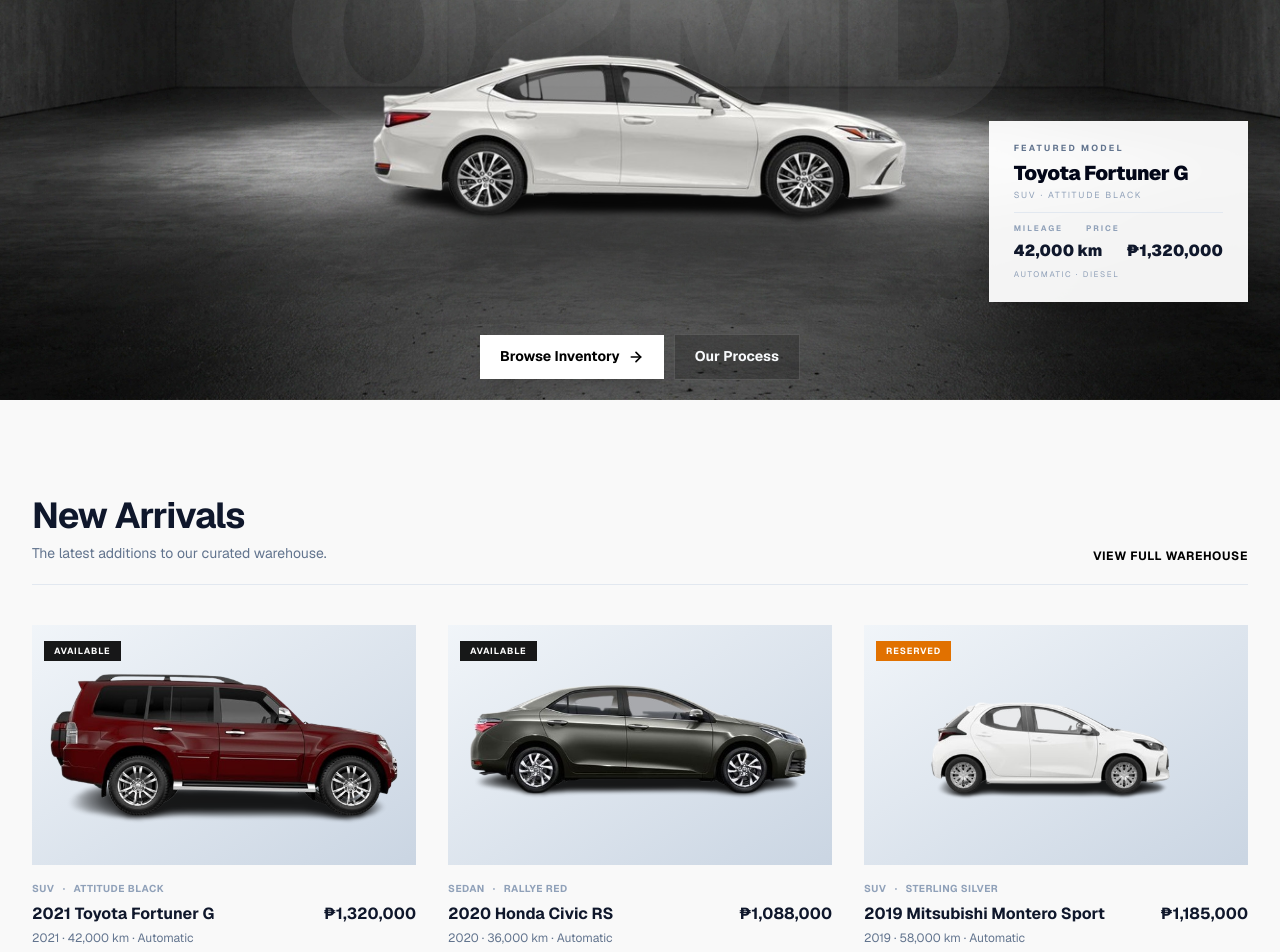
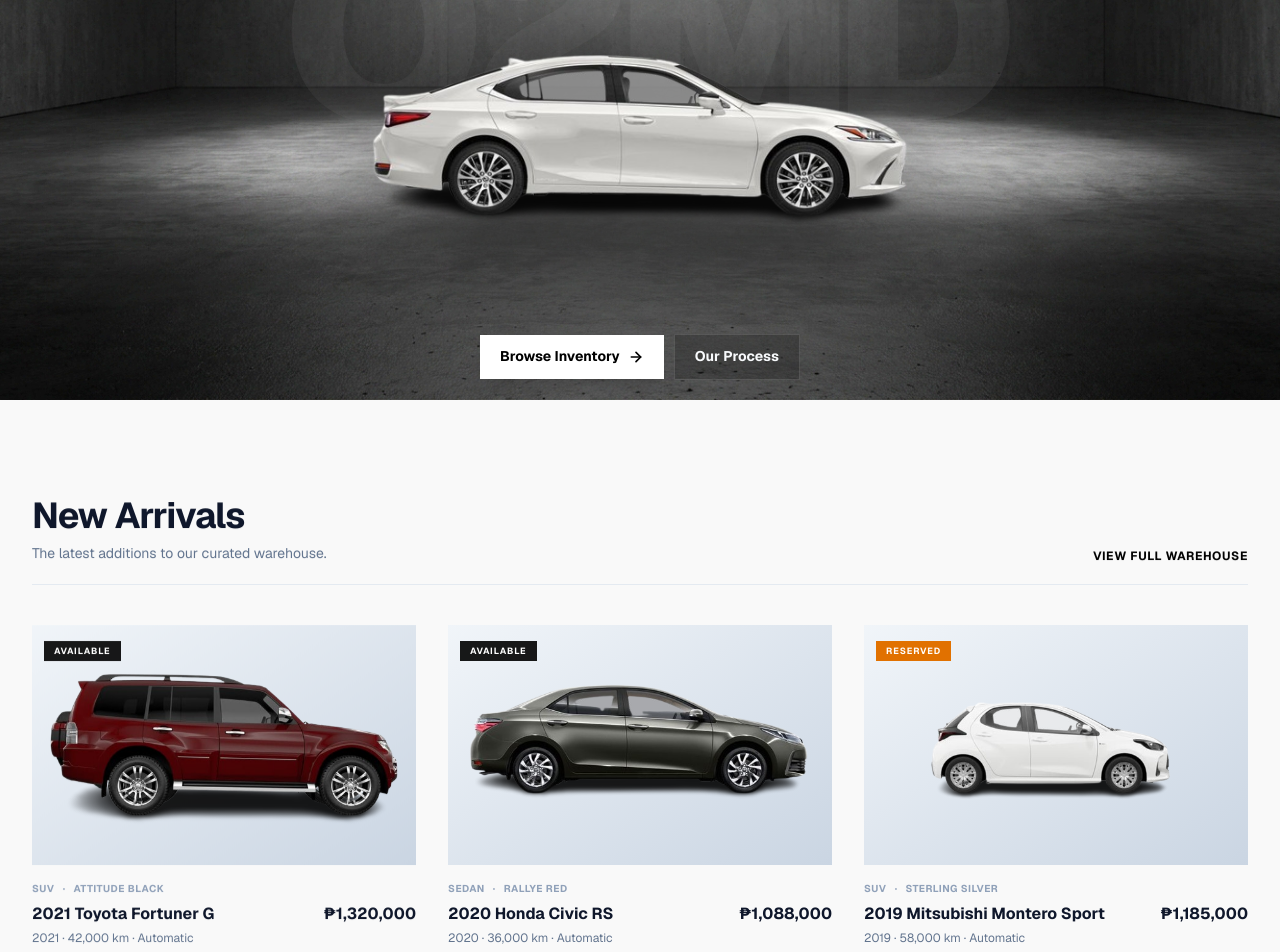
Before and after one commit to Jdomelaurente/o2mackdrive-branding, a Next.js app: page / in a window 1280 px wide. Shown: the part 400-1352 px from the top of the page. Built offline with nearby package versions, Linux system fonts and the light colour scheme.

Commit message:
Update: homepage, cars, contact, financing, sell-trade pages with new UI components and styling

```diff
--- a/src/app/cars/page.tsx
+++ b/src/app/cars/page.tsx
@@ -1,6 +1,7 @@
 import type { Metadata } from "next";
 import { CarFilters } from "@/components/cars/CarFilters";
 import { Container } from "@/components/ui/Container";
+import { Reveal } from "@/components/ui/Reveal";
 import { SectionHeader } from "@/components/ui/SectionHeader";
 import { cars } from "@/data/cars";
 
@@ -20,6 +21,7 @@
   return (
     <section className="bg-white -mt-20 pt-28 pb-20 text-black min-h-screen md:-mt-28 md:pt-36 sm:pb-42">
       <Container>
+        <Reveal direction="up">
           <div className="border-b border-slate-200 pb-8">
             <h1 className="text-4xl font-black tracking-tight text-slate-950 sm:text-5xl uppercase">
               The Collection.
@@ -30,9 +32,12 @@
               </p>
             </div>
           </div>
+        </Reveal>
+        <Reveal direction="up" delay={150}>
           <div className="mt-8 sm:mt-10">
             <CarFilters cars={cars} initialSearch={initialSearch} />
           </div>
+        </Reveal>
       </Container>
     </section>
   );
--- a/src/app/globals.css
+++ b/src/app/globals.css
@@ -337,36 +337,36 @@
   outline-offset: 4px;
 }
 
-/* Flip animations */
+/* Flip animations — 3D card flip */
 
 @keyframes flip-out {
   0% {
-    transform: rotateY(0deg);
+    transform: perspective(600px) rotateY(0deg);
     opacity: 1;
   }
   100% {
-    transform: rotateY(90deg);
+    transform: perspective(600px) rotateY(-90deg);
     opacity: 0;
   }
 }
 
 @keyframes flip-in {
   0% {
-    transform: rotateY(-90deg);
+    transform: perspective(600px) rotateY(90deg);
     opacity: 0;
   }
   100% {
-    transform: rotateY(0deg);
+    transform: perspective(600px) rotateY(0deg);
     opacity: 1;
   }
 }
 
 .animate-flip-out {
-  animation: flip-out 150ms ease-in forwards;
+  animation: flip-out 220ms cubic-bezier(0.4, 0, 1, 1) forwards;
 }
 
 .animate-flip-in {
-  animation: flip-in 150ms ease-out forwards;
+  animation: flip-in 260ms cubic-bezier(0, 0, 0.2, 1) forwards;
 }
 
 /* Car slide animations */
@@ -375,10 +375,12 @@
   0% {
     transform: translateX(0) scale(1);
     opacity: 1;
+    filter: blur(0px);
   }
   100% {
-    transform: translateX(-60px) scale(0.95);
+    transform: translateX(-80px) scale(0.92);
     opacity: 0;
+    filter: blur(3px);
   }
 }
 
@@ -386,50 +388,125 @@
   0% {
     transform: translateX(0) scale(1);
     opacity: 1;
+    filter: blur(0px);
   }
   100% {
-    transform: translateX(60px) scale(0.95);
+    transform: translateX(80px) scale(0.92);
     opacity: 0;
+    filter: blur(3px);
   }
 }
 
 @keyframes car-in-right {
   0% {
-    transform: translateX(60px) scale(0.95);
+    transform: translateX(80px) scale(0.92);
     opacity: 0;
+    filter: blur(3px);
   }
   100% {
     transform: translateX(0) scale(1);
     opacity: 1;
+    filter: blur(0px);
   }
 }
 
 @keyframes car-in-left {
   0% {
-    transform: translateX(-60px) scale(0.95);
+    transform: translateX(-80px) scale(0.92);
     opacity: 0;
+    filter: blur(3px);
   }
   100% {
     transform: translateX(0) scale(1);
     opacity: 1;
+    filter: blur(0px);
   }
 }
 
 .animate-car-out-left {
-  animation: car-out-left 150ms ease-in forwards;
+  animation: car-out-left 220ms cubic-bezier(0.4, 0, 1, 1) forwards;
 }
 
 .animate-car-out-right {
-  animation: car-out-right 150ms ease-in forwards;
+  animation: car-out-right 220ms cubic-bezier(0.4, 0, 1, 1) forwards;
 }
 
 .animate-car-in-right {
-  animation: car-in-right 150ms ease-out forwards;
+  animation: car-in-right 300ms cubic-bezier(0, 0, 0.2, 1) forwards;
 }
 
 .animate-car-in-left {
-  animation: car-in-left 150ms ease-out forwards;
+  animation: car-in-left 300ms cubic-bezier(0, 0, 0.2, 1) forwards;
 }
+
+/* Custom reveal animations */
+.reveal-hidden {
+  opacity: 0;
+  transition: opacity 1000ms cubic-bezier(0.16, 1, 0.3, 1), transform 1000ms cubic-bezier(0.16, 1, 0.3, 1);
+  will-change: transform, opacity;
+}
+.reveal-hidden.reveal-up {
+  transform: translateY(30px);
+}
+.reveal-hidden.reveal-down {
+  transform: translateY(-30px);
+}
+.reveal-hidden.reveal-left {
+  transform: translateX(-30px);
+}
+.reveal-hidden.reveal-right {
+  transform: translateX(30px);
+}
+.reveal-hidden.reveal-scale {
+  transform: scale(0.95);
+}
+
+.reveal-visible {
+  opacity: 1 !important;
+  transform: translate(0) scale(1) !important;
+}
+
+/* Page load keyframe animations */
+@keyframes fadeInUp {
+  from {
+    opacity: 0;
+    transform: translateY(24px);
+  }
+  to {
+    opacity: 1;
+    transform: translateY(0);
+  }
+}
+
+@keyframes fadeInScale {
+  from {
+    opacity: 0;
+    transform: scale(0.96);
+  }
+  to {
+    opacity: 1;
+    transform: scale(1);
+  }
+}
+
+.animate-fade-in-up {
+  animation: fadeInUp 800ms cubic-bezier(0.16, 1, 0.3, 1) forwards;
+  opacity: 0; /* starts hidden before animation triggers */
+}
+
+.animate-fade-in-scale {
+  animation: fadeInScale 900ms cubic-bezier(0.16, 1, 0.3, 1) forwards;
+  opacity: 0; /* starts hidden before animation triggers */
+}
+
+/* Delay classes */
+.delay-75 { animation-delay: 75ms; }
+.delay-100 { animation-delay: 100ms; }
+.delay-150 { animation-delay: 150ms; }
+.delay-200 { animation-delay: 200ms; }
+.delay-300 { animation-delay: 300ms; }
+.delay-400 { animation-delay: 400ms; }
+.delay-500 { animation-delay: 500ms; }
 
 @media (prefers-reduced-motion: reduce) {
   html {
--- a/src/components/home/FeaturedCars.tsx
+++ b/src/components/home/FeaturedCars.tsx
@@ -1,6 +1,7 @@
 import Image from "next/image";
 import Link from "next/link";
 import { Container } from "@/components/ui/Container";
+import { Reveal } from "@/components/ui/Reveal";
 import { cars } from "@/data/cars";
 import { formatMileage, formatPrice } from "@/lib/format";
 
@@ -13,6 +14,7 @@
   return (
     <section className="bg-[#f9f9f9] py-16 text-black sm:py-24">
       <Container>
+        <Reveal direction="up">
           <div className="mb-10 flex items-end justify-between border-b border-slate-200 pb-5">
             <div>
               <h2 className="text-3xl font-bold tracking-tight text-slate-900 sm:text-4xl">
@@ -30,9 +32,10 @@
               View Full Warehouse
             </Link>
           </div>
+        </Reveal>
 
         <div className="grid gap-8 md:grid-cols-3">
-          {featuredArrivals.map((car) => {
+          {featuredArrivals.map((car, index) => {
             const title = `${car.year} ${car.brand} ${car.model}${car.variant ? ` ${car.variant}` : ""}`;
             const statusColors: Record<string, string> = {
               Available: "bg-black/90 text-white",
@@ -41,7 +44,8 @@
             };
 
             return (
-              <article key={car.id} className="flex flex-col group">
+              <Reveal key={car.id} delay={index * 150} direction="up">
+                <article className="flex flex-col group">
                   <Link href={`/cars/${car.slug}`} className="block">
                     <div className="relative aspect-[16/10] w-full overflow-hidden bg-slate-200">
                       <div className="absolute inset-0 bg-gradient-to-br from-slate-100 to-slate-300 flex items-center justify-center">
@@ -87,6 +91,7 @@
                     </p>
                   </div>
                 </article>
+              </Reveal>
             );
           })}
         </div>
--- a/src/components/home/Hero.tsx
+++ b/src/components/home/Hero.tsx
@@ -37,8 +37,8 @@
         return i === sliderCars.length - 1 ? 0 : i + 1;
       });
       setFlipState("in");
-    }, 150);
-    setTimeout(() => setFlipState("idle"), 300);
+    }, 220);
+    setTimeout(() => setFlipState("idle"), 520);
   };
 
   const prevImage = () => changeCar("prev");
@@ -65,13 +65,13 @@
       <Container className="relative z-10 flex h-[100svh] flex-col justify-between px-6 pb-5 pt-0 md:pt-27">
         {/* ── Top: centered headline ── */}
         <div className="shrink-0 text-center">
-          <h1 className="mx-auto max-w-3xl text-[clamp(2rem,6vw,3.8rem)] text-black font-black italic leading-[0.92] tracking-[-0.06em] text-black font-display [text-shadow:0_2px_8px_rgba(255,255,255,0.6)]">
+          <h1 className="mx-auto max-w-3xl text-[clamp(2rem,6vw,3.8rem)] text-black font-black italic leading-[0.92] tracking-[-0.06em] font-display [text-shadow:0_2px_8px_rgba(255,255,255,0.6)] animate-fade-in-up">
             Quality Cars.
             <br />
             Smooth Deals.
           </h1>
 
-          <p className="mx-auto mt-3 max-w-md text-xs font-medium leading-relaxed text-slate-300 sm:text-sm">
+          <p className="mx-auto mt-3 max-w-md text-xs font-medium leading-relaxed text-slate-300 sm:text-sm animate-fade-in-up delay-100">
             Browse quality used cars in Metro Manila — SUVs, sedans, pickups,
             and more. Straight deals, easy trade-ins, and full document support.
             No pressure. Just your next drive.
@@ -92,6 +92,7 @@
           <div
             className={
               "relative z-[2] w-full max-w-4xl lg:max-w-[35rem] -mb-5" +
+              (flipState === "idle" ? " animate-fade-in-scale delay-150" : "") +
               (flipState === "out"
                 ? slideDir === "left"
                   ? " animate-car-out-left"
@@ -105,6 +106,7 @@
             }
           >
             <Image
+              key={currentIndex}
               src={carImages[currentIndex]}
               alt={title}
               width={1000}
@@ -161,14 +163,18 @@
             </svg>
           </button>
 
-          {/* Featured model spec card */}
+          {/* Featured model spec card — 3D flip wrapper */}
+          <div
+            className="absolute bottom-8 right-0 z-[3] hidden lg:block animate-fade-in-up delay-300"
+            style={{ perspective: "800px" }}
+          >
             <div
               className={
-              `absolute bottom-8 right-0 z-[3] hidden border border-white/10 bg-white/95 px-6 py-5 shadow-2xl shadow-black/40 backdrop-blur lg:block` +
+                "border border-white/10 bg-white/95 px-6 py-5 shadow-2xl shadow-black/40 backdrop-blur" +
                 (flipState === "out" ? " animate-flip-out" : "") +
                 (flipState === "in" ? " animate-flip-in" : "")
               }
-            style={{ perspective: "1000px", transformStyle: "preserve-3d", backfaceVisibility: "hidden" }}
+              style={{ transformOrigin: "center", backfaceVisibility: "hidden", willChange: "transform, opacity" }}
             >
               <p className="text-[0.55rem] font-bold uppercase tracking-[0.25em] text-slate-500">
                 Featured Model
@@ -203,9 +209,10 @@
               </div>
             </div>
           </div>
+        </div>
 
         {/* ── Bottom: CTA buttons ── */}
-        <div className="relative z-[3] flex shrink-0 flex-col items-center gap-2.5 sm:flex-row sm:justify-center">
+        <div className="relative z-[3] flex shrink-0 flex-col items-center gap-2.5 sm:flex-row sm:justify-center animate-fade-in-up delay-200">
           <Button href="/cars" className="px-7 py-3">
             <span className="text-black">Browse Inventory</span>
             <svg
--- a/src/components/home/Philosophy.tsx
+++ b/src/components/home/Philosophy.tsx
@@ -1,9 +1,11 @@
 import { Container } from "@/components/ui/Container";
+import { Reveal } from "@/components/ui/Reveal";
 
 export function Philosophy() {
   return (
     <section className="bg-black py-28 text-white text-center">
       <Container>
+        <Reveal direction="scale" duration={1200}>
           <blockquote className="mx-auto max-w-4xl">
             <p className="text-3xl font-bold leading-normal tracking-tight sm:text-4xl md:text-5xl md:leading-relaxed">
               &ldquo;Quality cars. Honest prices. That&rsquo;s the whole deal.&rdquo;
@@ -14,6 +16,7 @@
               </cite>
             </footer>
           </blockquote>
+        </Reveal>
       </Container>
     </section>
   );
--- /dev/null
+++ b/src/components/ui/Reveal.tsx
@@ -0,0 +1,74 @@
+"use client";
+
+import { useEffect, useRef, useState, ReactNode } from "react";
+
+interface RevealProps {
+  children: ReactNode;
+  direction?: "up" | "down" | "left" | "right" | "scale" | "none";
+  delay?: number;
+  duration?: number;
+  threshold?: number;
+  className?: string;
+}
+
+export function Reveal({
+  children,
+  direction = "up",
+  delay = 0,
+  duration,
+  threshold = 0.15,
+  className = "",
+}: RevealProps) {
+  const [isVisible, setIsVisible] = useState(false);
+  const ref = useRef<HTMLDivElement>(null);
+
+  useEffect(() => {
+    const observer = new IntersectionObserver(
+      ([entry]) => {
+        if (entry.isIntersecting) {
+          setIsVisible(true);
+          observer.unobserve(entry.target);
+        }
+      },
+      {
+        threshold,
+        rootMargin: "0px 0px -50px 0px",
+      }
+    );
+
+    const currentRef = ref.current;
+    if (currentRef) {
+      observer.observe(currentRef);
+    }
+
+    return () => {
+      if (currentRef) {
+        observer.unobserve(currentRef);
+      }
+    };
+  }, [threshold]);
+
+  const directionClass = {
+    up: "reveal-up",
+    down: "reveal-down",
+    left: "reveal-left",
+    right: "reveal-right",
+    scale: "reveal-scale",
+    none: "",
+  }[direction];
+
+  const style: React.CSSProperties = {
+    ...(delay > 0 ? { transitionDelay: `${delay}ms` } : {}),
+    ...(duration ? { transitionDuration: `${duration}ms` } : {}),
+  };
+
+  return (
+    <div
+      ref={ref}
+      className={`reveal-hidden ${directionClass} ${isVisible ? "reveal-visible" : ""} ${className}`}
+      style={style}
+    >
+      {children}
+    </div>
+  );
+}
```
Also changed, not shown: src/app/contact/page.tsx (+9 -0 lines), src/app/financing/page.tsx (+30 -7 lines), src/app/sell-trade/page.tsx (+9 -0 lines), src/components/cars/CarGrid.tsx (+8 -3 lines), src/components/home/WhyChooseUs.tsx (+6 -1 lines). Lines whose indentation alone changed are shown as unchanged.
